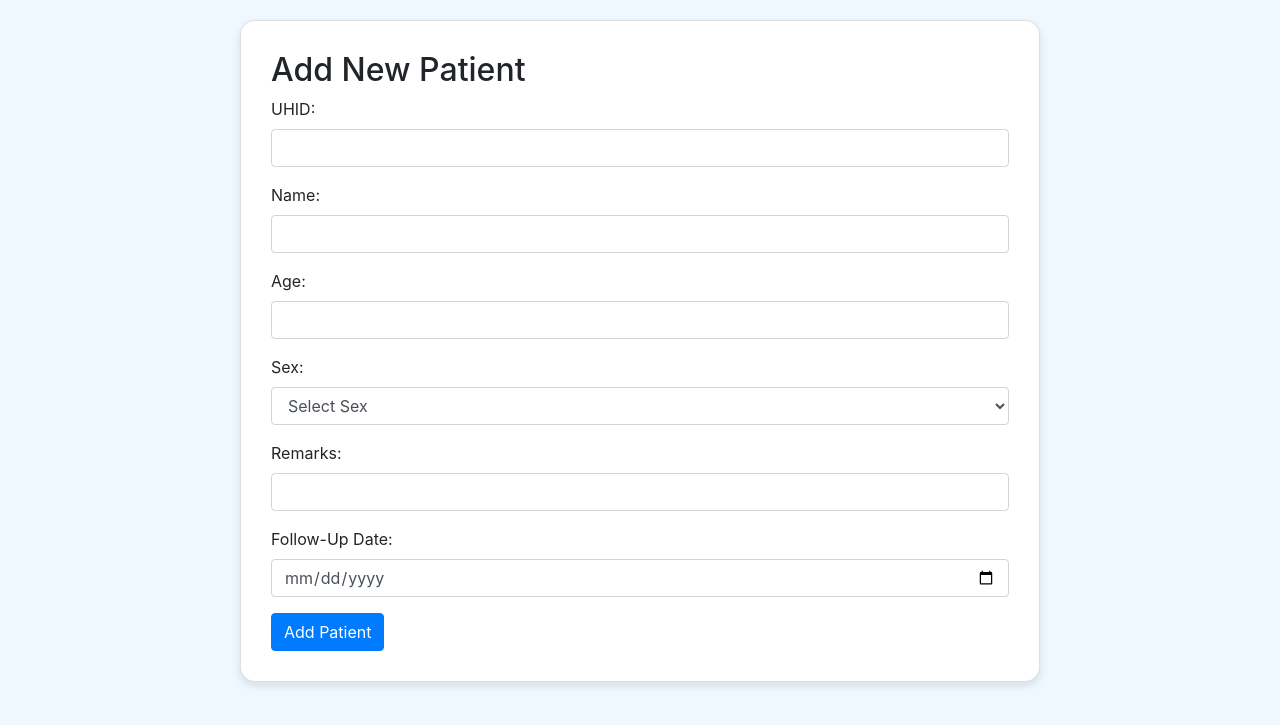
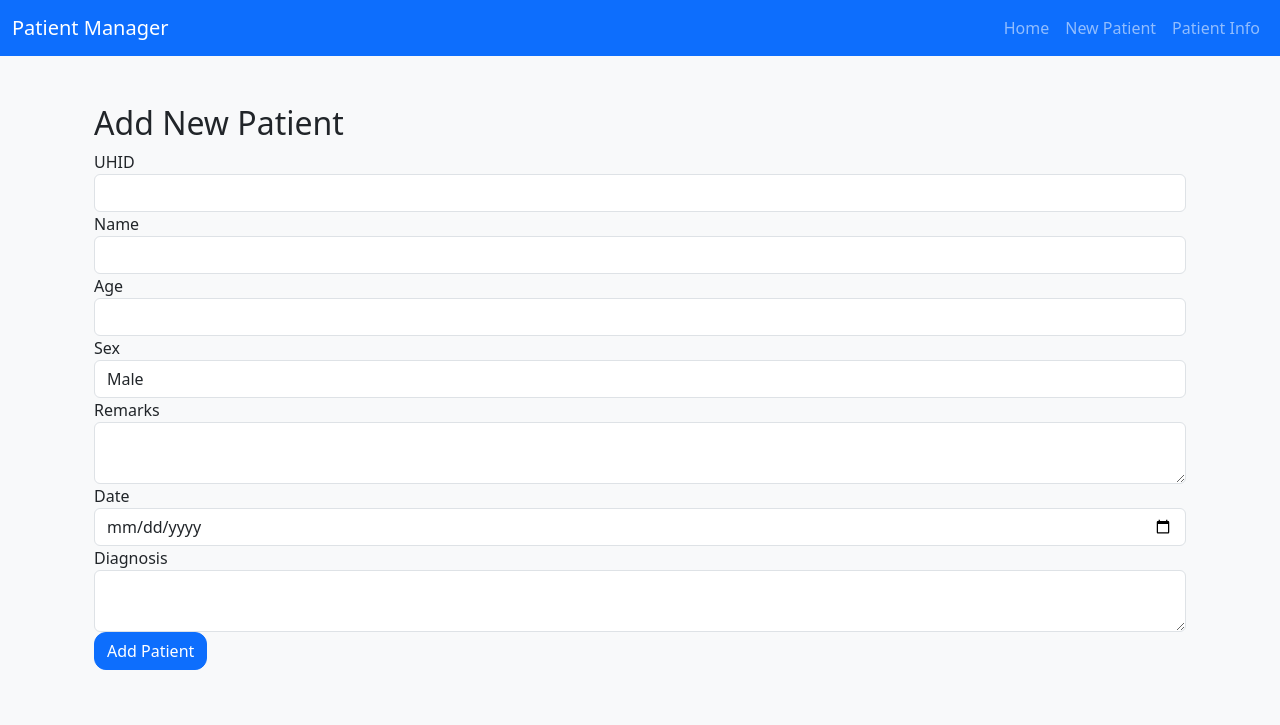
Before and after one commit to Prajwal-Pawar27/portal2, a Flask app: page /new_patient in a window 1280 px wide. Shown: the top 725 px of the page. Run offline with Flask 3, Linux system fonts and the light colour scheme; parts of the project's set-up code (start-up, migrations or seed data) failed here and were passed over; some libraries are stand-ins or nearby versions.

Commit message:
Initial commit

```diff
--- a/app.py
+++ b/app.py
@@ -48,28 +48,37 @@ def index():
 @app.route('/new_patient', methods=['GET', 'POST'])
 def new_patient():
     if request.method == 'POST':
-        uhid = request.form['uhid']
+        # Get the data from the form
+        uhid = request.form['uhid']  # Capture the UHID
         name = request.form['name']
         age = request.form['age']
         sex = request.form['sex']
-        remarks = request.form.get('remarks')  # Optional
-        follow_up_date = request.form.get('follow_up_date')  # Get the follow-up date (optional)
+        remarks = request.form['remarks']
+        follow_up_date = request.form['follow_up_date']
 
+        # Ensure UHID is provided (can be validated further if needed)
+        if not uhid:
+            return "Error: UHID is required."
+
+        # Connect to the database
         conn = get_db_connection()
-        if conn:
-            cursor = conn.cursor()
-            cursor.execute("""
-                INSERT INTO patients (uhid, name, age, sex, remarks, follow_up_date)
-                VALUES (%s, %s, %s, %s, %s, %s);
-            """, (uhid, name, age, sex, remarks, follow_up_date))
-            conn.commit()
-            cursor.close()
-            conn.close()
-            return redirect(url_for('index'))
-        else:
-            return "Error connecting to database."
+        cursor = conn.cursor()
+
+        # Insert patient into the database with UHID included
+        cursor.execute("""
+            INSERT INTO patients (uhid, name, age, sex, remarks, follow_up_date)
+            VALUES (%s, %s, %s, %s, %s, %s)
+        """, (uhid, name, age, sex, remarks, follow_up_date))
+
+        conn.commit()
+        cursor.close()
+        conn.close()
+
+        # Redirect to the home page after successful patient addition
+        return redirect(url_for('home'))
 
     return render_template('new.html')
+
 
 
 
@@ -92,7 +101,6 @@ def edit_patient(uhid):
 
             print(f"Updating patient {uhid} with data: Name={name}, Age={age}, Sex={sex}, Remarks={remarks}")
 
-
             cursor.execute("""
                 UPDATE patients
                 SET name = %s, age = %s, sex = %s, remarks = %s
@@ -110,70 +118,59 @@ def edit_patient(uhid):
         return "Error connecting to database."
 
 
-
-
 @app.route('/delete_patient/<uhid>', methods=['POST'])
 def delete_patient(uhid):
-    try:
-        conn = get_db_connection()
-        if conn:
-            cursor = conn.cursor()
-            cursor.execute("DELETE FROM patients WHERE uhid = %s;", (uhid,))
-            conn.commit()
-            cursor.close()
-            conn.close()
-            return redirect(url_for('index'))
-        else:
-            return "Error connecting to database."
-    except Exception as e:
-        return f"An error occurred: {e}"
+    conn = get_db_connection()
+    if conn:
+        cursor = conn.cursor()
+        cursor.execute("DELETE FROM patients WHERE uhid = %s", (uhid,))
+        conn.commit()
+        cursor.close()
+        conn.close()
+
+        # After deletion, redirect to the patient information page
+        return redirect(url_for('patient_info'))  # Stay on the patient info page after deletion
+
+    return "Error connecting to database."
 
 
 
-@app.route('/follow_up', methods=['GET', 'POST'])
-def follow_up():
-    if request.method == 'POST':
-        uhid = request.form['uhid']
-        name = request.form['name']
-        age = request.form['age']
-        sex = request.form['sex']
-        remarks = request.form['remarks']
-        follow_up_date = request.form['follow_up_date']  # Get the follow-up date
+@app.route('/follow_up/<uhid>', methods=['GET', 'POST'])
+def follow_up_patient(uhid):
+    conn = get_db_connection()
+    if conn:
+        cursor = conn.cursor()
+        cursor.execute("SELECT * FROM patients WHERE uhid = %s", (uhid,))
+        patient = cursor.fetchone()
 
-        conn = get_db_connection()
-        if conn:
-            cursor = conn.cursor()
+        if request.method == 'POST':
+            diagnosis = request.form['diagnosis']
+            follow_up_date = request.form.get('follow_up_date')  # .get() for safety
+            remarks = request.form.get('remarks')  # Capture remarks
 
-            # Check if patient exists
-            cursor.execute("SELECT * FROM patients WHERE uhid = %s", (uhid,))
-            patient = cursor.fetchone()
+            if not follow_up_date:
+                return "Error: Follow Up Date is required."
 
-            if patient:
-                # If patient exists, update with follow-up date
-                cursor.execute("""
-                    UPDATE patients
-                    SET name = %s, age = %s, sex = %s, remarks = %s, follow_up_date = %s
-                    WHERE uhid = %s
-                """, (name, age, sex, remarks, follow_up_date, uhid))
-            else:
-                # If patient doesn't exist, insert as new patient
-                cursor.execute("""
-                    INSERT INTO patients (uhid, name, age, sex, remarks, follow_up_date)
-                    VALUES (%s, %s, %s, %s, %s, %s)
-                """, (uhid, name, age, sex, remarks, follow_up_date))
+            cursor.execute("""
+                UPDATE patients SET diagnosis = %s, follow_up_date = %s, remarks = %s
+                WHERE uhid = %s
+            """, (diagnosis, follow_up_date, remarks, uhid))
 
             conn.commit()
+
+            # After updating, fetch the updated data
+            cursor.execute("SELECT * FROM patients WHERE uhid = %s", (uhid,))
+            updated_patient = cursor.fetchone()
+
             cursor.close()
             conn.close()
-            return redirect(url_for('index'))
 
-        else:
-            return "Error connecting to database."
+            # Redirect to the home page after successful follow-up update
+            return redirect(url_for('home'))
 
-    return render_template('followup.html')
-
-
-
+        return render_template('followup.html', patient=patient)
+    else:
+        return "Error connecting to database."
 
 
 @app.route('/patient_info', methods=['GET'])
@@ -197,6 +194,23 @@ def patient_info():
         return "Error connecting to database."
 
 
+@app.route('/patient_action', methods=['POST'])
+def patient_action():
+    visit_type = request.form['visit']
+    if visit_type == 'new_patient':
+        return redirect(url_for('new_patient'))
+    elif visit_type == 'follow_up':
+        # Ensure that you pass a valid `uhid` to follow_up_patient
+        uhid = request.form['uhid']  # Or get from some other source
+        return redirect(url_for('follow_up_patient', uhid=uhid))
+    else:
+        return "Invalid action"
+
+@app.route('/')
+def home():
+    return render_template('index.html')
+
+
 
 if __name__ == '__main__':
     app.run(debug=True)
--- a/templates/base.html
+++ b/templates/base.html
@@ -1,45 +1,79 @@
-<!DOCTYPE html>
+<!doctype html>
 <html lang="en">
   <head>
-    <meta charset="UTF-8">
-    <title>Medical Patient Management</title>
-    <link rel="stylesheet" href="https://stackpath.bootstrapcdn.com/bootstrap/4.5.2/css/bootstrap.min.css">
+    <meta charset="utf-8">
+    <meta name="viewport" content="width=device-width, initial-scale=1">
+    <title>{% block title %}Patient Manager{% endblock %}</title>
+    <link href="https://cdn.jsdelivr.net/npm/bootstrap@5.3.0/dist/css/bootstrap.min.css" rel="stylesheet">
+    <link rel="stylesheet" href="https://cdn.jsdelivr.net/npm/bootstrap-icons@1.10.5/font/bootstrap-icons.css">
     <style>
       body {
-            background-color: #f0f8ff;
-            padding: 20px;
+        background-color: #f8f9fa;
       }
       .card {
-            background: white;
-            padding: 30px;
-            border-radius: 15px;
-            box-shadow: 0 4px 8px rgba(0,0,0,0.1);
-            max-width: 800px;
-            margin: auto;
+        border-radius: 16px;
       }
-        .btn-space {
-            margin: 10px 10px 10px 0;
+      .btn {
+        border-radius: 12px;
       }
+
+      /* Print-specific styles */
+      @media print {
+        body {
+          font-family: Arial, sans-serif;
+        }
+
+        /* Hide elements like buttons during print */
+        .btn, .search-container {
+          display: none;
+        }
+
+        /* Optionally, you can also style the table for printing */
         table {
-            background-color: white;
           width: 100%;
-            margin-top: 20px;
           border-collapse: collapse;
         }
+
+        table, th, td {
+          border: 1px solid black;
+        }
+
         th, td {
-            border: 1px solid #ddd;
-            padding: 10px;
+          padding: 8px;
+          text-align: left;
         }
-        th {
-            background-color: #007bff;
-            color: white;
-        }
-        .search-container {
-            margin-bottom: 20px;
       }
     </style>
   </head>
   <body>
+    <nav class="navbar navbar-expand-lg navbar-dark bg-primary">
+      <div class="container-fluid">
+        <a class="navbar-brand" href="{{ url_for('index') }}">Patient Manager</a>
+        <button class="navbar-toggler" type="button" data-bs-toggle="collapse" data-bs-target="#navbarNav">
+          <span class="navbar-toggler-icon"></span>
+        </button>
+        <div class="collapse navbar-collapse" id="navbarNav">
+          <ul class="navbar-nav ms-auto">
+            <li class="nav-item"><a class="nav-link" href="{{ url_for('index') }}">Home</a></li>
+            <li class="nav-item"><a class="nav-link" href="{{ url_for('new_patient') }}">New Patient</a></li>
+            <li class="nav-item"><a class="nav-link" href="{{ url_for('patient_info') }}">Patient Info</a></li>
+          </ul>
+        </div>
+      </div>
+    </nav>
+
+    <div class="container mt-4">
+      {% with messages = get_flashed_messages() %}
+        {% if messages %}
+          <div class="alert alert-success" role="alert">
+            {{ messages[0] }}
+          </div>
+        {% endif %}
+      {% endwith %}
+
       {% block content %}{% endblock %}
+    </div>
+
+    <script src="https://cdn.jsdelivr.net/npm/bootstrap@5.3.0/dist/js/bootstrap.bundle.min.js"></script>
   </body>
 </html>
--- a/templates/new.html
+++ b/templates/new.html
@@ -1,38 +1,46 @@
 {% extends 'base.html' %}
 
 {% block content %}
-<div class="card">
+<div class="container mt-5">
     <h2>Add New Patient</h2>
     <form action="{{ url_for('new_patient') }}" method="POST">
         <div class="form-group">
-            <label>UHID:</label>
-            <input type="text" name="uhid" class="form-control" required>
+            <label for="uhid">UHID</label>
+            <input type="text" id="uhid" name="uhid" class="form-control" required>
         </div>
+
         <div class="form-group">
-            <label>Name:</label>
-            <input type="text" name="name" class="form-control" required>
+            <label for="name">Name</label>
+            <input type="text" id="name" name="name" class="form-control" required>
         </div>
+
         <div class="form-group">
-            <label>Age:</label>
-            <input type="number" name="age" class="form-control" required>
+            <label for="age">Age</label>
+            <input type="number" id="age" name="age" class="form-control" required>
         </div>
+
         <div class="form-group">
-            <label>Sex:</label>
-            <select name="sex" class="form-control" required>
-                <option value="" disabled selected>Select Sex</option>
+            <label for="sex">Sex</label>
+            <select id="sex" name="sex" class="form-control" required>
                 <option value="Male">Male</option>
                 <option value="Female">Female</option>
-                <option value="Others">Others</option>
             </select>
         </div>
 
         <div class="form-group">
-            <label>Remarks:</label>
-            <input type="text" name="remarks" class="form-control">
+            <label for="remarks">Remarks</label>
+            <textarea id="remarks" name="remarks" class="form-control"></textarea>
         </div>
+
         <div class="form-group">
-            <label>Follow-Up Date:</label>
-            <input type="date" name="follow_up_date" class="form-control" required>
+            <label for="follow_up_date">Date</label>
+            <input type="date" id="follow_up_date" name="follow_up_date" class="form-control">
+        </div>
+
+
+        <div class="form-group">
+            <label for="diagnosis">Diagnosis</label>
+            <textarea id="diagnosis" name="diagnosis" class="form-control" required></textarea>
         </div>
 
         <button type="submit" class="btn btn-primary">Add Patient</button>
```
Also changed, not shown: templates/edit.html (+1 -6 lines), templates/followup.html (+10 -28 lines), templates/index.html (+38 -50 lines), templates/patients.html (+9 -3 lines). Lines whose indentation alone changed are shown as unchanged.
